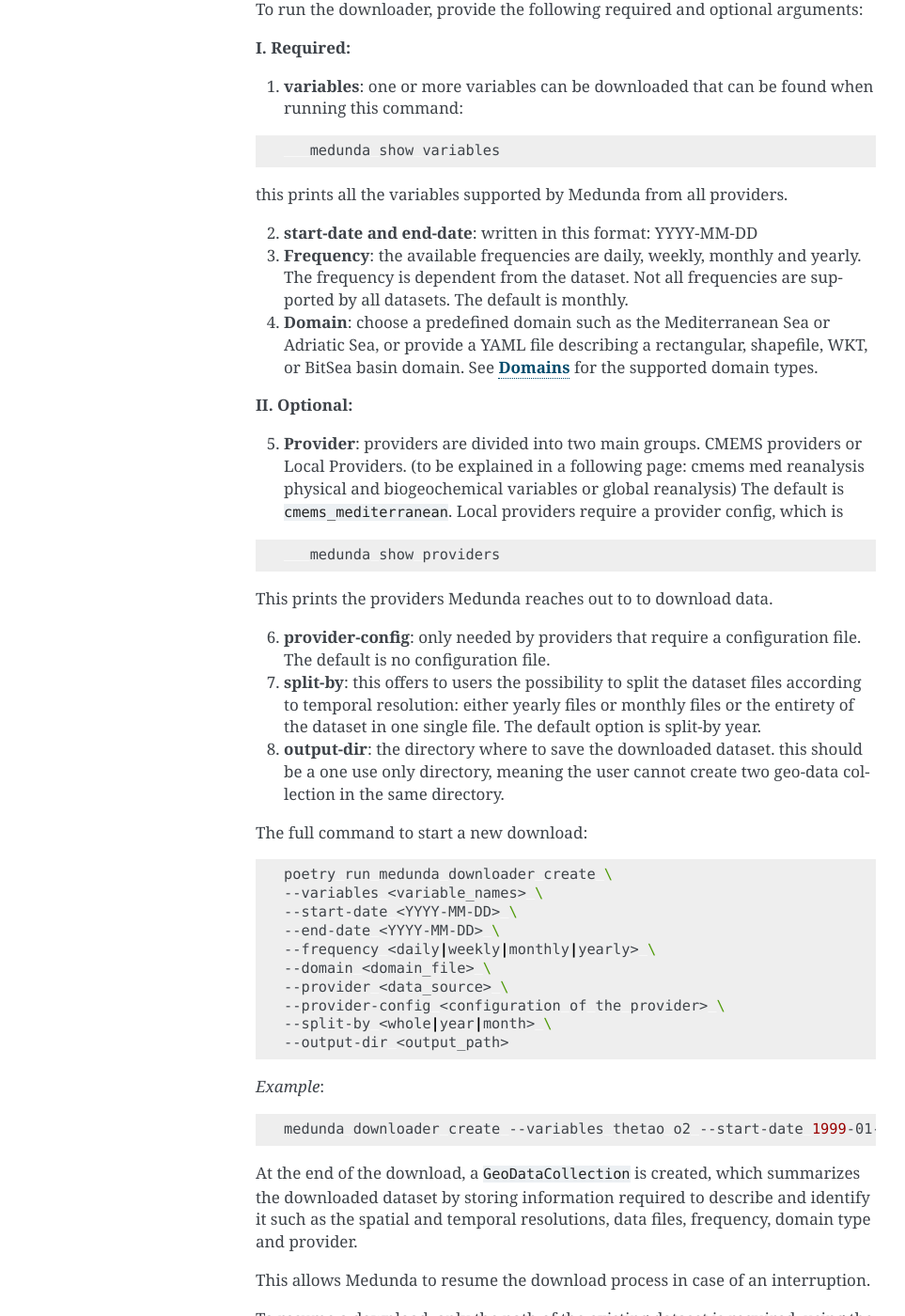
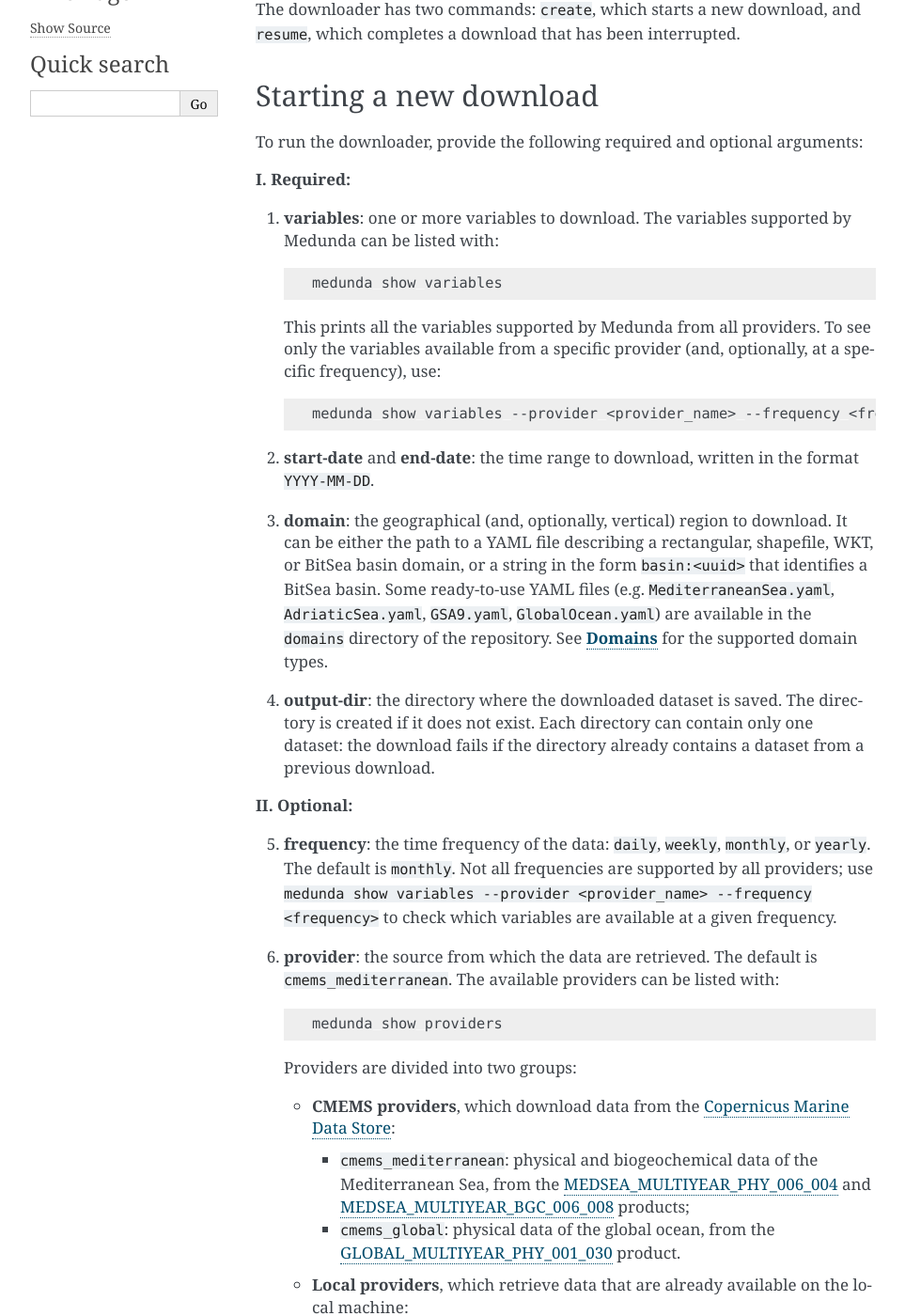
Before and after one commit to inogs/medunda, a Sphinx documentation site: the page built from docs/source/downloader.md, in a window 1280 px wide and 1400 px high, scrolled down 215 px. Shown: the whole window at 94% size, without its empty margins (148-1111 px from the left). Built offline with Sphinx 7.4.7, drawn with Linux system fonts in a browser that asks for light colours; some of the changed text lies outside the part shown.

Commit message:
Updated documentation

````diff
--- a/docs/source/downloader.md
+++ b/docs/source/downloader.md
@@ -6,70 +6,92 @@
    :no-members:
 ```
 
+The downloader has two commands: `create`, which starts a new download, and `resume`, which completes a download that has been interrupted.
+
+## Starting a new download
+
 To run the downloader, provide the following required and optional arguments:
 
 **I. Required:**
 
-1. **variables**: one or more variables can be downloaded that can be found when running this command:
-```bash
+1. **variables**: one or more variables to download. The variables supported by Medunda can be listed with:
+
+   ```bash
    medunda show variables
-```
-   this prints all the variables supported by Medunda from all providers.
+   ```
 
-2. **start-date and end-date**: written in this format: YYYY-MM-DD
+   This prints all the variables supported by Medunda from all providers. To see only the variables available from a specific provider (and, optionally, at a specific frequency), use:
 
-3. **Frequency**: the available frequencies are daily, weekly, monthly and yearly. The frequency is dependent from the dataset. Not all frequencies are supported by all datasets. The default is monthly.
+   ```bash
+   medunda show variables --provider <provider_name> --frequency <frequency>
+   ```
 
-4. **Domain**: choose a predefined domain such as the Mediterranean Sea or Adriatic Sea, or provide a YAML file describing a rectangular, shapefile, WKT, or BitSea basin domain. See **{ref}`domaindoc`** for the supported domain types.
+2. **start-date** and **end-date**: the time range to download, written in the format `YYYY-MM-DD`.
+
+3. **domain**: the geographical (and, optionally, vertical) region to download. It can be either the path to a YAML file describing a rectangular, shapefile, WKT, or BitSea basin domain, or a string in the form `basin:<uuid>` that identifies a BitSea basin. Some ready-to-use YAML files (e.g. `MediterraneanSea.yaml`, `AdriaticSea.yaml`, `GSA9.yaml`, `GlobalOcean.yaml`) are available in the `domains` directory of the repository. See **{ref}`domaindoc`** for the supported domain types.
+
+4. **output-dir**: the directory where the downloaded dataset is saved. The directory is created if it does not exist. Each directory can contain only one dataset: the download fails if the directory already contains a dataset from a previous download.
 
 **II. Optional:**
 
-5. **Provider**: providers are divided into two main groups. CMEMS providers or Local Providers. (to be explained in a following page: cmems med reanalysis physical and biogeochemical variables or global reanalysis) The default is `cmems_mediterranean`. Local providers require a provider config, which is
-```bash
+5. **frequency**: the time frequency of the data: `daily`, `weekly`, `monthly`, or `yearly`. The default is `monthly`. Not all frequencies are supported by all providers; use `medunda show variables --provider <provider_name> --frequency <frequency>` to check which variables are available at a given frequency.
+
+6. **provider**: the source from which the data are retrieved. The default is `cmems_mediterranean`. The available providers can be listed with:
+
+   ```bash
    medunda show providers
-```
-This prints the providers Medunda reaches out to to download data.
+   ```
 
-6. **provider-config**: only needed by providers that require a configuration file. The default is no configuration file.
+   Providers are divided into two groups:
 
-7. **split-by**: this offers to users the possibility to split the dataset files according to temporal resolution: either yearly files or monthly files or the entirety of the dataset in one single file. The default option is split-by year.
+   * **CMEMS providers**, which download data from the [Copernicus Marine Data Store](https://marine.copernicus.eu/):
+     * `cmems_mediterranean`: physical and biogeochemical data of the Mediterranean Sea, from the [MEDSEA_MULTIYEAR_PHY_006_004](https://data.marine.copernicus.eu/product/MEDSEA_MULTIYEAR_PHY_006_004/description) and [MEDSEA_MULTIYEAR_BGC_006_008](https://data.marine.copernicus.eu/product/MEDSEA_MULTIYEAR_BGC_006_008/description) products;
+     * `cmems_global`: physical data of the global ocean, from the [GLOBAL_MULTIYEAR_PHY_001_030](https://data.marine.copernicus.eu/product/GLOBAL_MULTIYEAR_PHY_001_030/description) product.
+   * **Local providers**, which retrieve data that are already available on the local machine:
+     * `local_reanalysis`: reads the data from a local directory structure;
+     * `tar_archive`: extracts the data from tar archives.
 
-8. **output-dir**: the directory where to save the downloaded dataset. this should be a one use only directory, meaning the user cannot create two geo-data collection in the same directory.
+7. **provider-config**: the path to a YAML configuration file for the provider. Local providers require it, while CMEMS providers do not accept it. By default, no configuration file is used.
+
+8. **split-by**: how the downloaded data are split into files: one file per `year`, one file per `month`, or a single file for the `whole` time range. The default is `year`.
 
 The full command to start a new download:
 
 ```bash
-poetry run medunda downloader create \
---variables <variable_names> \
---start-date <YYYY-MM-DD> \
---end-date <YYYY-MM-DD> \
---frequency <daily|weekly|monthly|yearly> \
---domain <domain_file> \
---provider <data_source> \
---provider-config <configuration of the provider> \
---split-by <whole|year|month> \
---output-dir <output_path>
-```
-*Example*:
-```bash
-medunda downloader create --variables thetao o2 --start-date 1999-01-01 --end-date 2023-12-31 --frequency monthly --domain domains/GSA9.yaml --split-by year --output-dir ./data/
+medunda downloader create \
+    --variables <variable_names> \
+    --start-date <YYYY-MM-DD> \
+    --end-date <YYYY-MM-DD> \
+    --frequency <daily|weekly|monthly|yearly> \
+    --domain <domain_file|basin:uuid> \
+    --provider <provider_name> \
+    --provider-config <provider_config_file> \
+    --split-by <whole|year|month> \
+    --output-dir <output_path>
 ```
 
-At the end of the download, a ```GeoDataCollection``` is created, which summarizes the downloaded dataset by storing information required to describe and identify it such as the spatial and temporal resolutions, data files, frequency, domain type and provider.
-
-This allows Medunda to  resume the download process in case of an interruption.
-
-To resume a download, only the path of the existing dataset is required, using the following command:
+*Example*:
 
 ```bash
-medunda downloader resume --dataset-dir <path_of_the_dataset>
+medunda downloader create \
+    --variables thetao o2 \
+    --start-date 1999-01-01 \
+    --end-date 2023-12-31 \
+    --frequency monthly \
+    --domain domains/GSA9.yaml \
+    --split-by year \
+    --output-dir ./data/
 ```
 
-As with a new download, ```--dataset-dir``` should point to the same directory specified as ```--output-dir```.
+The downloaded files are saved inside the output directory, in a subdirectory for each variable and frequency (e.g. `thetao/monthly/`).
 
-The ```resume``` functionality requires the dataset to have been created using the ```split-by``` option.
+## The GeoDataCollection
 
-The following is an example of a ```GeoDataCollection``` generated by Medunda after a download:
+Before downloading the data, the downloader writes a file named `medunda_geodata_collection.json` inside the output directory. This file contains the description of a {py:class}`~medunda.components.geodata.GeoDataCollection`, i.e. all the information required to describe and identify the dataset: the domain, the time range, the frequency, the provider, and the list of the data files that compose the dataset.
+
+The directory containing this file is the Medunda dataset that is used as input by the **{ref}`reducerdoc`**.
+
+The following is an example of the `medunda_geodata_collection.json` file generated by Medunda for a download of the `thetao` variable on the Adriatic Sea, from 2010 to 2011, split by year:
 
 ```json
 {
@@ -91,9 +113,15 @@
         "thetao": [
             {
                 "start_date": "2010-01-01T00:00:00",
+                "end_date": "2010-12-31T23:59:59",
+                "variable": "thetao",
+                "path": "thetao/monthly/AdriaticSea_thetao_monthly_2010-01-01--2010-12-31.nc"
+            },
+            {
+                "start_date": "2011-01-01T00:00:00",
                 "end_date": "2011-12-31T00:00:00",
                 "variable": "thetao",
-                "path": "thetao\\monthly\\AdriaticSea_thetao_monthly_2010-01-01--2011-12-31.nc"
+                "path": "thetao/monthly/AdriaticSea_thetao_monthly_2011-01-01--2011-12-31.nc"
             }
         ]
     },
@@ -102,3 +130,15 @@
     "provider_config": null
 }
 ```
+
+## Resuming a download
+
+Since the `GeoDataCollection` is saved before the download starts, Medunda can resume the download process in case of an interruption. To resume a download, only the path of the existing dataset is required:
+
+```bash
+medunda downloader resume --dataset-dir <path_of_the_dataset>
+```
+
+The `--dataset-dir` argument must point to the directory that was specified as `--output-dir` when the download was created.
+
+When resuming, the files that have already been downloaded are skipped, and only the missing ones are downloaded. Since a file that was being downloaded when the interruption occurred is downloaded again from scratch, splitting the dataset into smaller files (with `--split-by year` or `--split-by month`) reduces the amount of data that must be downloaded again.
--- a/docs/source/reducer.md
+++ b/docs/source/reducer.md
@@ -6,27 +6,38 @@
    :no-members:
 ```
 
-When running the reducer:
+The reducer can be executed from the command line using:
 
 ```bash
-python -m medunda reducer\
---input-dataset <path_to_dataset>\
---variable <variable>\
---output-file <output_path>\
-<action> [action_options]
+python -m medunda reducer \
+    --input-dataset <path_to_dataset> \
+    --variables <variable_names> \
+    --output-file <output_path> \
+    --format <netcdf|csv|geotiff|ascii> \
+    <action> [action_options]
 ```
 
-you can choose a subset of variables from the dataset.
+The main arguments are:
+
+* `--input-dataset`: path of the Medunda dataset to be processed, i.e. the directory that was passed as `--output-dir` to the **{ref}`downloaderdoc`**.
+* `--variables`: one or more variables to be processed. This argument is optional: if it is not specified, all the variables of the dataset are processed.
+* `--output-file`: path of the output file.
+* `--format`: format of the output file. This argument is optional; the default is `netcdf`. The available formats are described below.
+* `<action>`: the operation to execute.
+* `[action_options]`: additional options required by the selected action.
+
+Before executing the action, the reducer masks (i.e. sets to `NaN`) all the values that lie outside the domain of the dataset (see **{ref}`domaindoc`**).
+
 Each action defines its own command-line options. See **{ref}`actionsdoc`** for the available actions and their specific arguments.
-Each action returns a dataset with the processed data.
+Each action returns a dataset with the processed data, which can then be visualized using the **{ref}`plotterdoc`**.
 
 ## Output formats
 
 ### NetCDF
 
-NetCDF is the default output format.
+[NetCDF](https://www.unidata.ucar.edu/software/netcdf/) is the default output format.
 
-The processed `xarray.Dataset` is written directly to the specified NetCDF file.
+The processed [`xarray.Dataset`](https://docs.xarray.dev/en/stable/generated/xarray.Dataset.html) is written directly to the specified NetCDF file.
 
 ---
 
@@ -34,13 +45,13 @@
 
 CSV output is intended for results containing a single variable.
 
-For CSV output, the result must contain exactly one data variable. The resulting data are converted to a pandas DataFrame and written to the output file.
+For CSV output, the result must contain exactly one data variable; use `--variables` to select it. The resulting data are converted to a [pandas DataFrame](https://pandas.pydata.org/docs/reference/api/pandas.DataFrame.html), with one column for each coordinate and one for the variable, and written to the output file.
 
 ---
 
 ### GeoTIFF
 
-GeoTIFF output is intended for spatial results.
+[GeoTIFF](https://www.ogc.org/standards/geotiff/) output is intended for spatial results.
 
 If the result contains a `time` dimension, the reducer first calculates the mean over time.
 
@@ -49,16 +60,16 @@
 * `longitude`
 * `latitude`
 
-The output is written using the WGS84 coordinate reference system (`EPSG:4326`).
+The output is written using the WGS84 coordinate reference system ([`EPSG:4326`](https://epsg.io/4326)).
 
 ---
 
 ### ASCII
 
-ASCII output is intended for two-dimensional spatial grids.
+ASCII output produces a grid in the [Esri ASCII raster format](https://desktop.arcgis.com/en/arcmap/latest/manage-data/raster-and-images/esri-ascii-raster-format.htm) and is intended for two-dimensional spatial grids.
 
-The result must contain a single data variable and the `latitude` and `longitude` dimensions.
+The result must contain a single data variable (use `--variables` to select it) and the `latitude` and `longitude` dimensions.
 
-If a `time` dimension is present, the reducer calculates the mean over time before creating the ASCII grid.
+If a `time` dimension is present, the reducer calculates the mean over time before creating the ASCII grid. After this step, the data must be two-dimensional: variables that also have a `depth` dimension must first be reduced with an action that removes it (for example, `extract_surface` or `compute_depth_average`).
 
 Missing values are written using `-9999` as the `NODATA` value.
````
Also changed, not shown: docs/source/interfaces.md (+2 -2 lines), docs/source/plotter.md (+0 -1 lines), .pre-commit-config.yaml, 11 other files.
